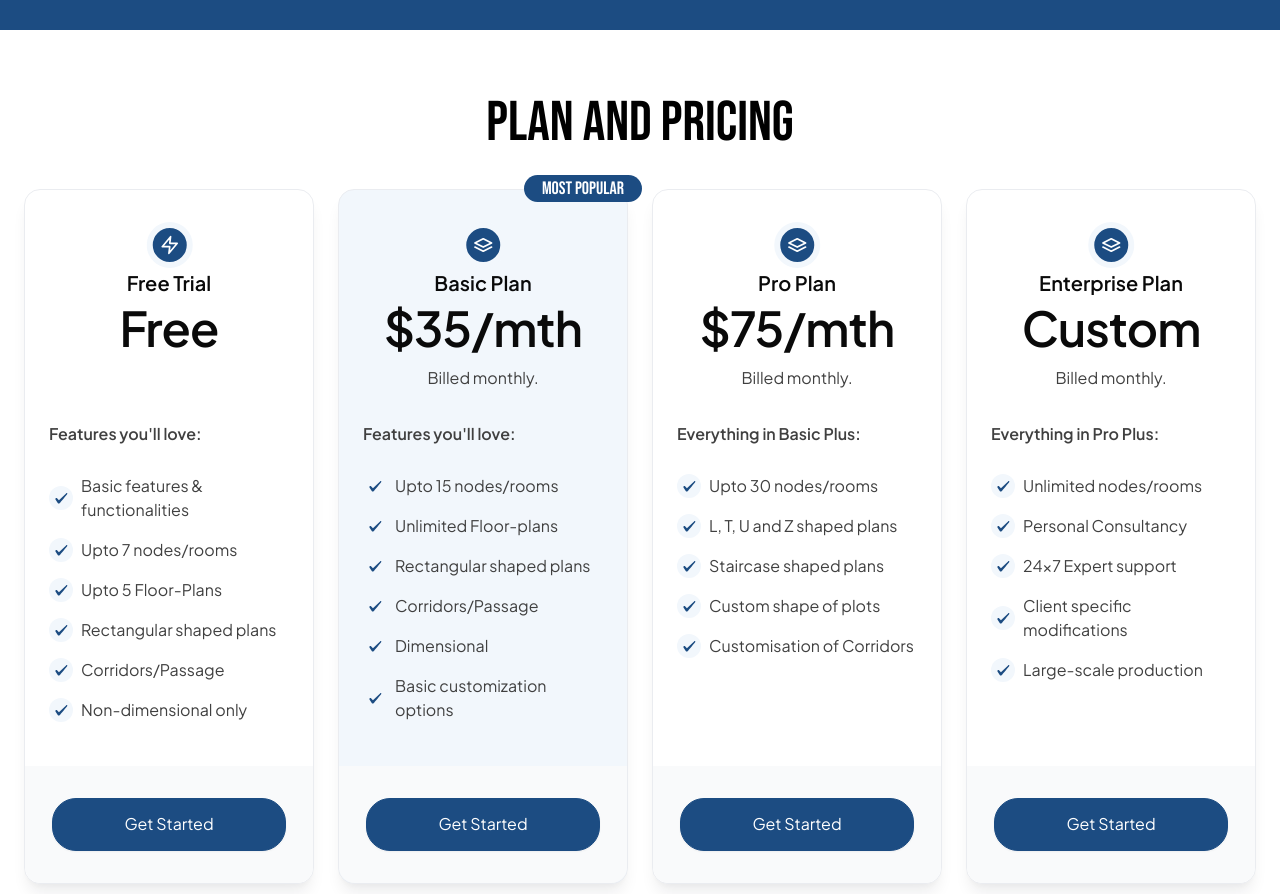
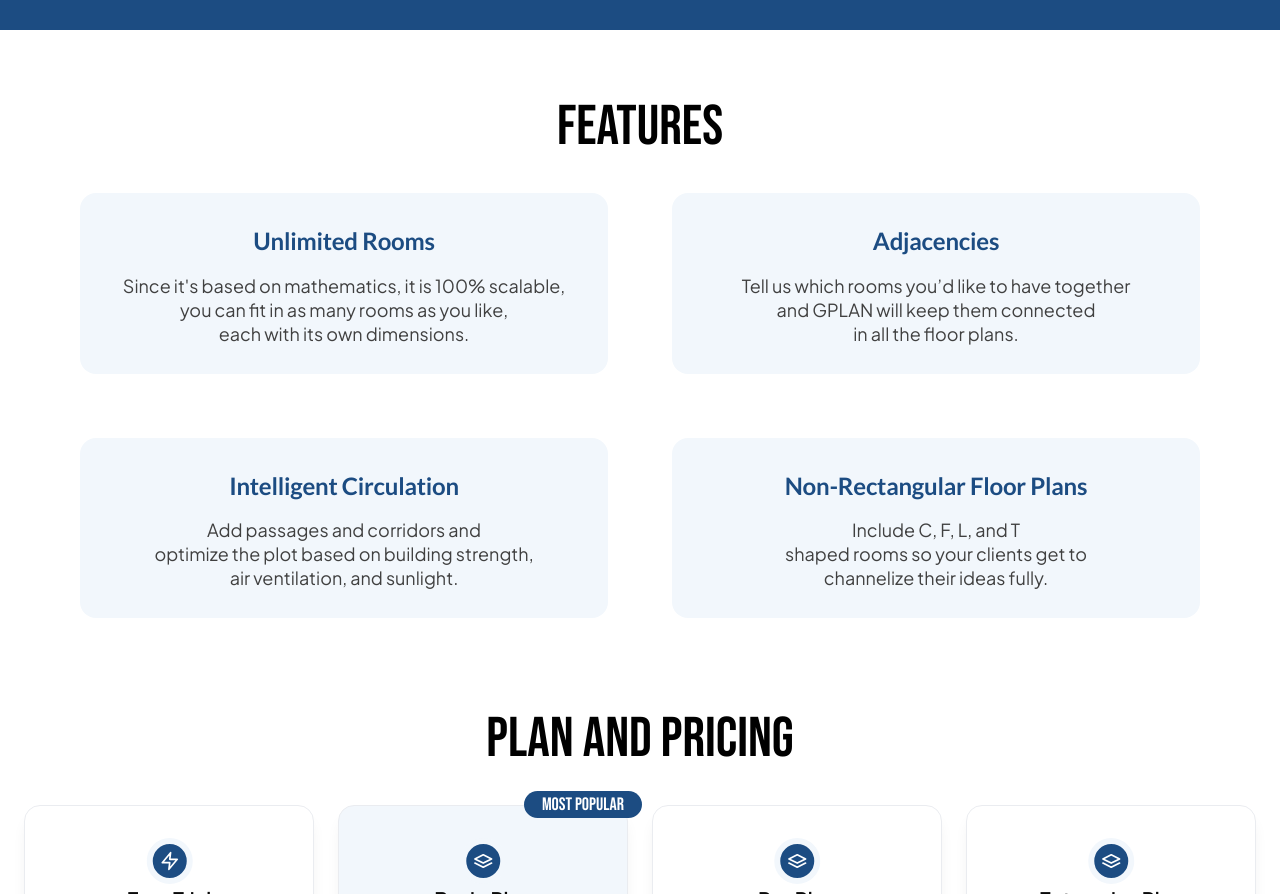
Before and after one commit to GPLAN-team/Gplan-website, a React (Create React App) app: page /signup in a window 1280 px wide. Shown: the part 1967-2861 px from the top of the page. Built offline with nearby package versions, Linux system fonts and the light colour scheme.

Commit message:
added a features section

```diff
--- a/src/components/pages/LandingPage.tsx
+++ b/src/components/pages/LandingPage.tsx
@@ -10,6 +10,7 @@ import Pricing from "../utils/Pricing";
 import GuidedVideos from "../utils/GuidedVideos";
 import OurStory from "../utils/OurStory";
 import DemoVideo from "../utils/DemoVideo";
+import Features from "../utils/Features";
 
 function LandingPage() {
   return (
@@ -19,6 +20,7 @@ function LandingPage() {
       <MacPhotoSection />
       <InfoSection/>
       {/* <GetStarted/> */}
+      <Features/>
       <Pricing/>
       <DemoVideo/>
       <GuidedVideos/>
--- /dev/null
+++ b/src/components/utils/Features.tsx
@@ -0,0 +1,46 @@
+import { Box, Grid } from "@mui/material";
+import React from "react";
+
+const Features = () => {
+  return (
+    <>
+    <p className="pricing-main-heading" style={{marginTop:"64px"}}>Features</p>
+      <Grid container gap={8} textAlign={"center"} justifyContent={"center"} marginBottom={8} paddingRight={8} paddingLeft={8}>
+        <Grid item  xs={12} md={5.5} style={{backgroundColor:"#f2f7fc", borderRadius:"16px", padding:"16px"}}>
+          <p className="features-heading">Unlimited Rooms</p>
+          <p className="features-content">
+            {" "}
+            Since it's based on mathematics, it is 100% scalable,<br /> you can fit in
+            as many rooms as you like,<br /> each with its own dimensions.
+          </p>
+        </Grid>
+        <Grid item xs={12} md={5.5} style={{backgroundColor:"#f2f7fc", borderRadius:"16px", padding:"16px"}}>
+          <p className="features-heading">Adjacencies</p>
+          <p className="features-content">
+            {" "}
+            Tell us which rooms you’d like to have together <br /> and GPLAN will keep
+            them connected <br /> in all the floor plans.
+          </p>
+        </Grid>
+        <Grid item xs={12} md={5.5} style={{backgroundColor:"#f2f7fc", borderRadius:"16px", padding:"16px"}}>
+          <p className="features-heading">Intelligent Circulation</p>
+          <p className="features-content">
+            {" "}
+            Add passages and corridors and<br />  optimize the plot based on  building
+            strength,<br /> air ventilation, and sunlight.
+          </p>
+        </Grid>
+        <Grid item xs={12} md={5.5} style={{backgroundColor:"#f2f7fc", borderRadius:"16px", padding:"16px"}}>
+          <p className="features-heading">Non-rectangular floor plans</p>
+          <p className="features-content">
+            {" "}
+            Include C, F, L, and T <br /> shaped rooms so your clients get to <br />
+            channelize their ideas fully.
+          </p>
+        </Grid>
+      </Grid>
+    </>
+  );
+};
+
+export default Features;
--- a/src/styles/home.css
+++ b/src/styles/home.css
@@ -660,3 +660,33 @@ html {
 }
 
 /* --Pricing Ends-- */
+
+/* --Features Starts-- */
+
+.features-heading{
+  color: #1c4c82;
+  margin: 18px 0px 18px 0px;
+  text-align: center;
+  font-family: "Lato";
+  font-size: 24px;
+  font-style: normal;
+  font-weight: 700;
+  line-height: 120%;
+  letter-spacing: -0.24px;
+  text-transform: capitalize;
+}
+
+.features-content {
+  color: #404040;
+  margin: 0px;
+  margin-bottom: 12px;
+  display: inline-block;
+  font-family: "Plus Jakarta Sans";
+  font-size: 18px;
+  font-style: normal;
+  font-weight: 400;
+  line-height: 24px; /* 150% */
+  text-align: center;
+}
+
+/* --Features Ends-- */
```
